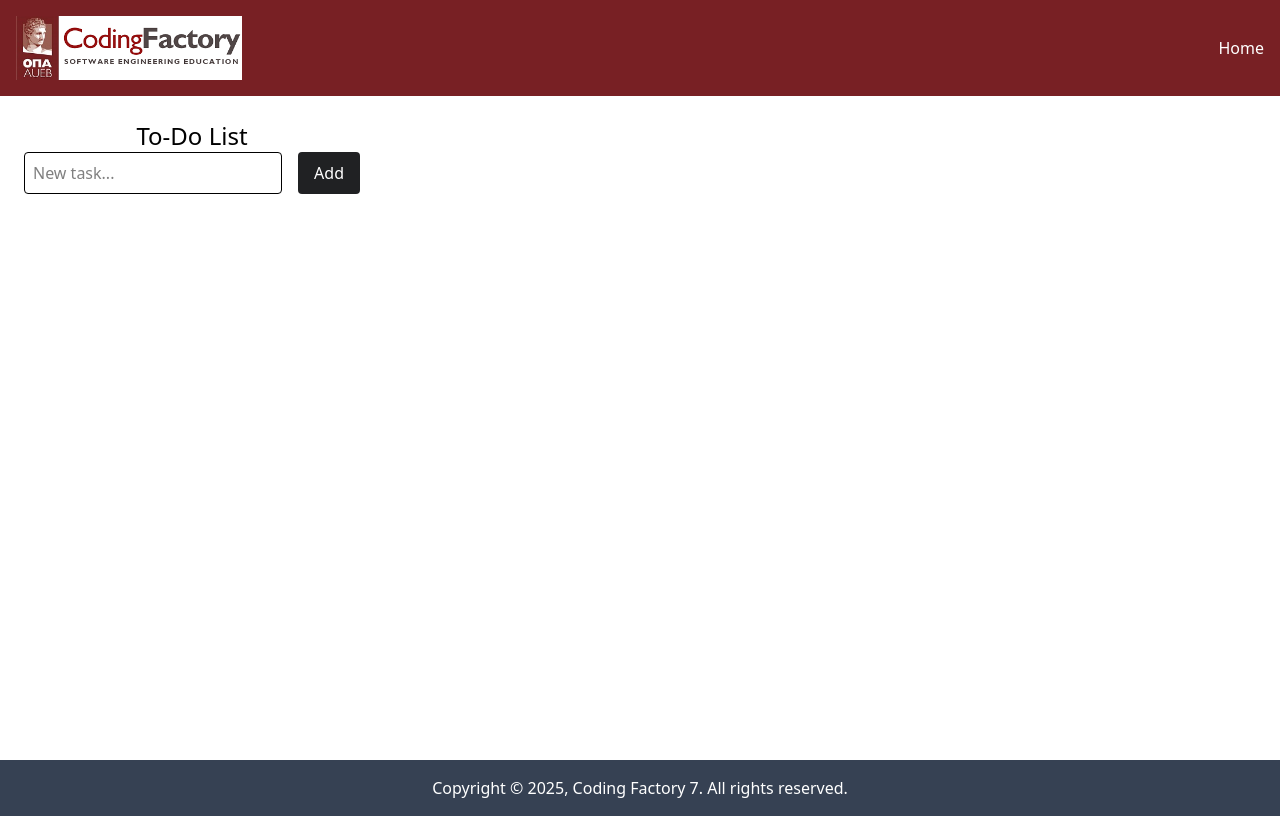
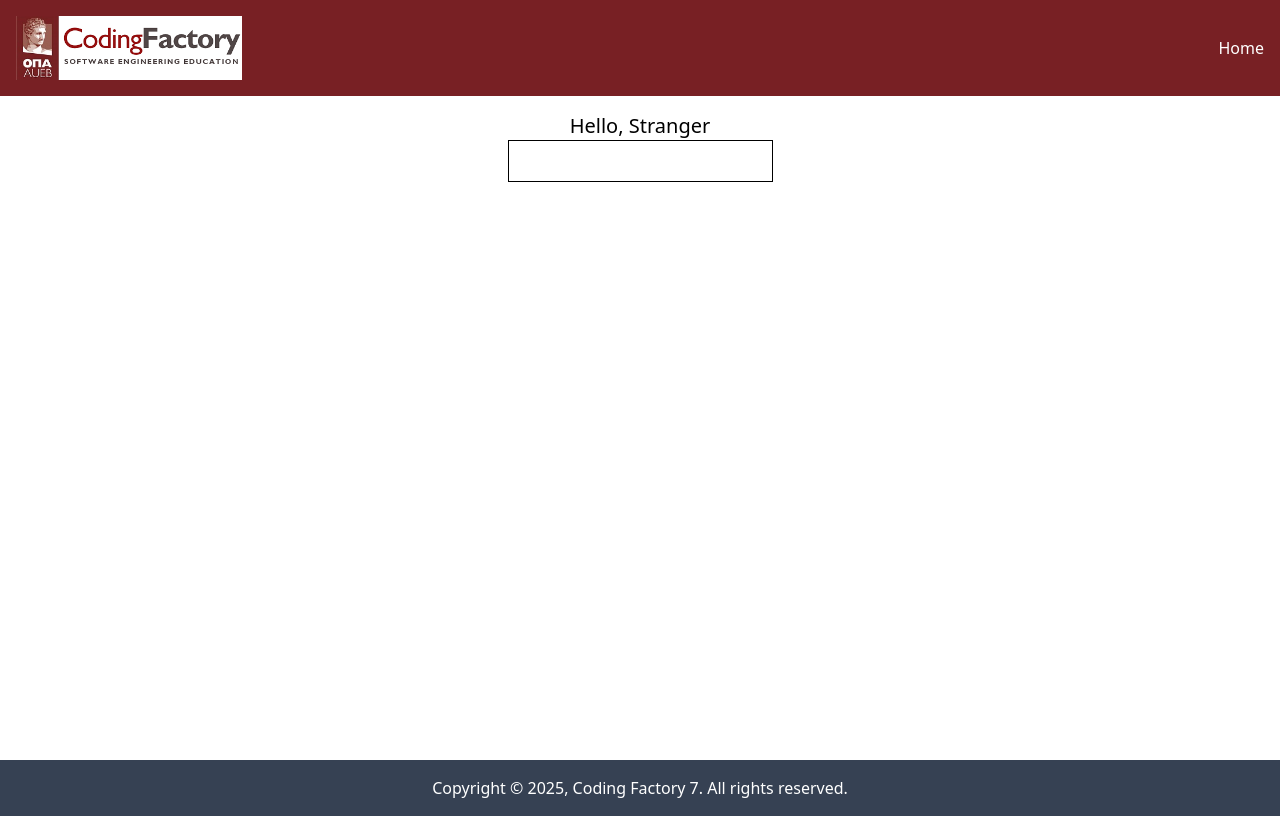
Before and after one commit to serendipity019/cf7-components-intro, a React (Vite) app: page / in a window 1280 px wide. Built offline with nearby package versions, Linux system fonts and the light colour scheme.

Commit message:
feat:change document.title when state is changed

```diff
--- a/src/App.tsx
+++ b/src/App.tsx
@@ -8,13 +8,13 @@
 //import Counter from "./components/Counter"
 // import FunctionalComponentWithState from "./components/FunctionalComponentWithState"
 import Layout from "./components/Layout"
-//import NameChangerComponent from "./components/NameChangerComp"
+import NameChangerComponent from "./components/NameChangerComp"
 // import CounterWithMoreStatesComp from "./components/CounterWithMoreStatesComp"
 // import CounterAdvancedComp from "./components/CounterAdvancedComp"
 // import CounterWithCustomHooks from "./components/CounterWithCustomHooks"
 //import CounterAdvancedWithCustomHooks from "./components/CounterAdvancedWithCustomHooks"
 //import CounterWithReducer from "./components/CounterWithReducer"
-import Todo from "./components/toDo/Todo.tsx"
+//import Todo from "./components/toDo/Todo.tsx"
 
 // import CFLogo from "./components/CFLogo"
 
@@ -42,9 +42,9 @@ function App() {
           {/* <CounterAdvancedWithCustomHooks/> */}
           {/* <CounterWithCustomHooks/> */}
           {/* <NameChangerComponent/> */}
-          {/* <NameChangerComponent/>  */}
+          <NameChangerComponent/>
           {/* <CounterWithReducer/>  */}
-          <Todo/>
+          {/* <Todo/>  */}
         </Layout>
 
     </>
--- a/src/components/NameChangerComp.tsx
+++ b/src/components/NameChangerComp.tsx
@@ -1,7 +1,11 @@
-import { useState } from 'react';
+import { useEffect, useState } from 'react';
 
 const NameChangerComponent: React.FC = () => {
     const [name, setName] = useState<string>('');
+
+    useEffect(() => {
+        document.title = `Hello, ${name || "Stranger"}`;
+    }, [name]);
 
     const handleChangeName = ( e :React.ChangeEvent<HTMLInputElement>) => {
         setName(e.target.value);
```
